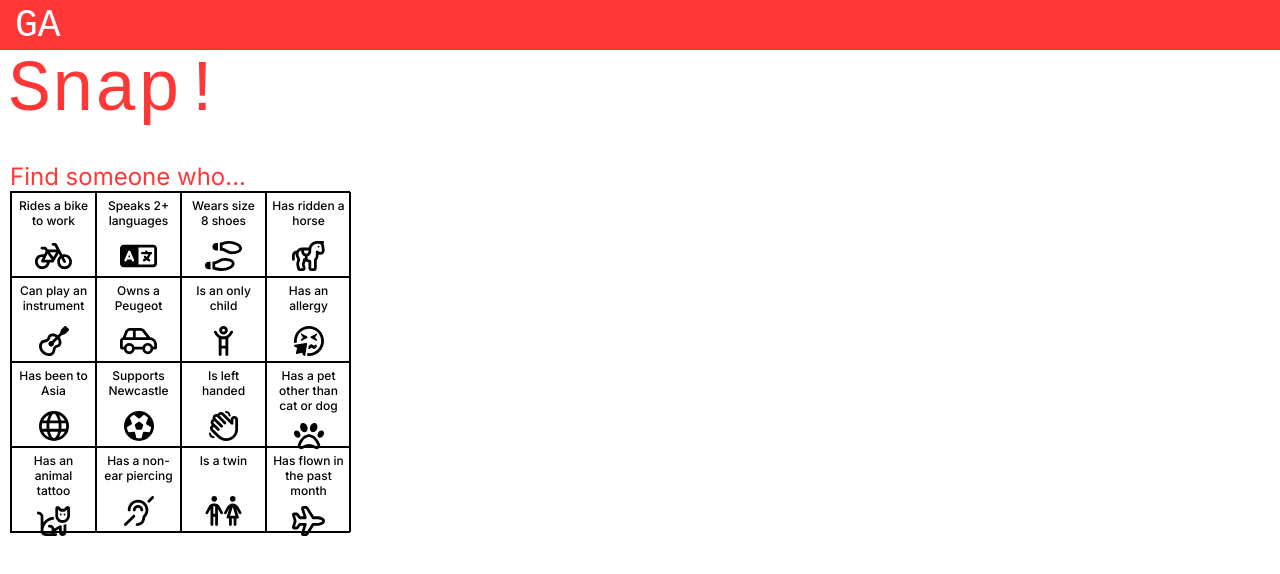
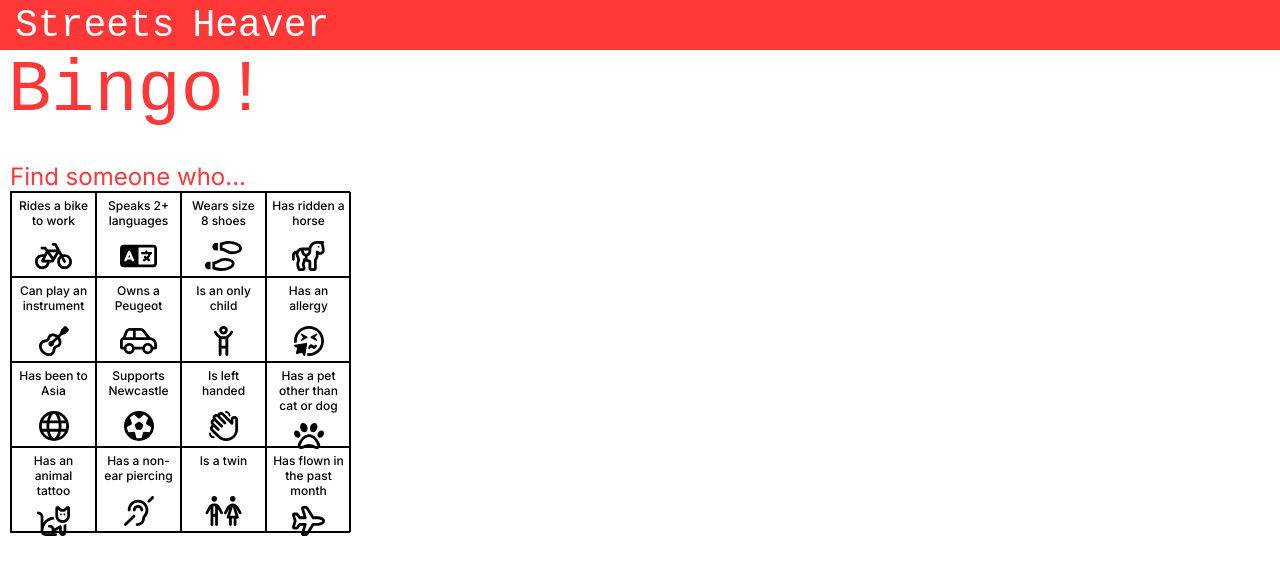
Before and after one commit to luke-o-brien/Bingo, a React (Vite) app: page / in a window 1280 px wide. Shown: the top 574 px of the page. Built offline with nearby package versions, Linux system fonts and the light colour scheme; a web font is replaced by a local one.

Commit message:
reverting changes for update

```diff
--- a/src/components/game.jsx
+++ b/src/components/game.jsx
@@ -32,9 +32,9 @@ export const Game = () => {
   return (
     <>
       <div className={classes.TitleContainer}>
-        <h1 className={classes.CompanyTitle}>GA</h1>
+        <h1 className={classes.CompanyTitle}>Streets Heaver</h1>
       </div>
-      <h3 className={classes.GameTitle}>Snap!</h3>
+      <h3 className={classes.GameTitle}>Bingo!</h3>
       <div className={classes.GameContainer}>
         <p className={classes.Tagline}>Find someone who...</p>
         <div className={classes.GameGrid}>
```
